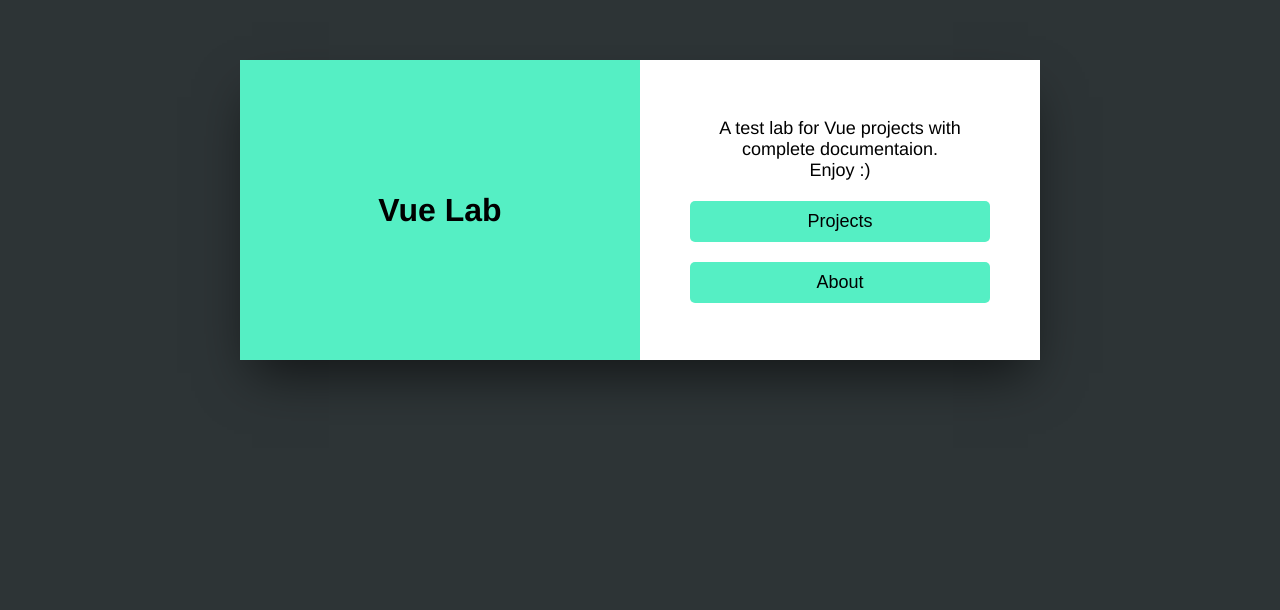
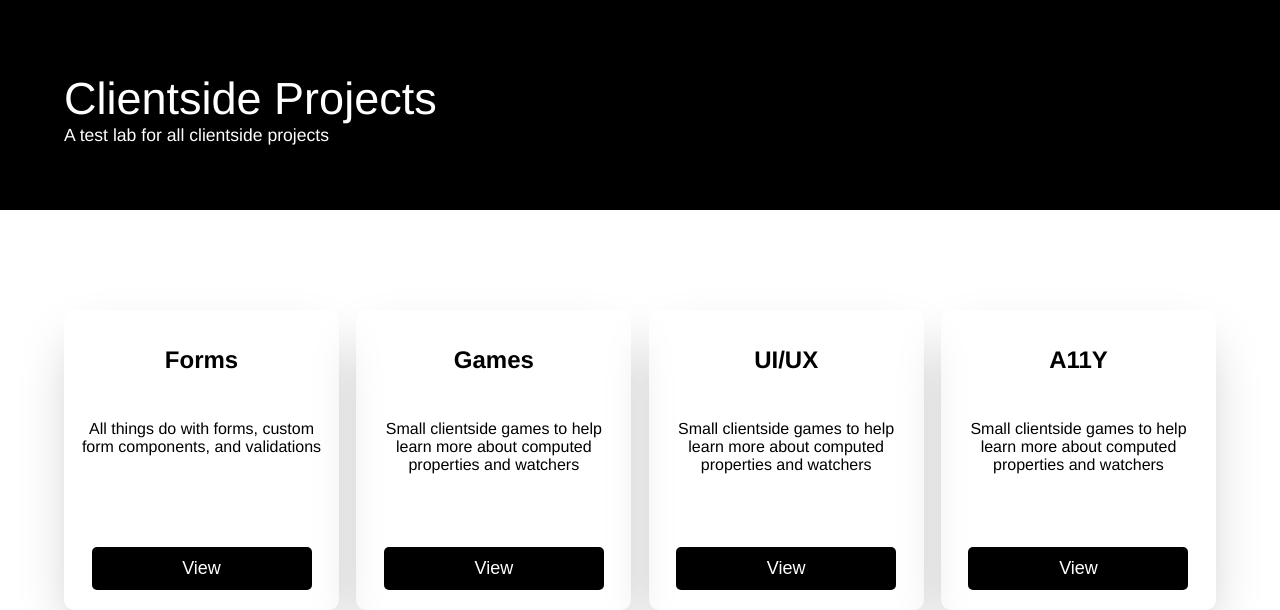
Before and after one commit to silashuereca/vue-form-elements, a Vue app: page / in a window 1280 px wide. Shown: the part 190-800 px from the top of the page. Built offline with nearby package versions, Linux system fonts and the light colour scheme.

Commit message:
feat: new layout and UI design for home page

```diff
--- a/src/assets/css/main.css
+++ b/src/assets/css/main.css
@@ -1,7 +1,8 @@
+@import './varliables.css';
+
 body {
   padding: 0;
   margin: 0;
-  background-color: #2d3436;
 }
 
 #app {
@@ -11,3 +12,7 @@ body {
   height: 100vh;
 
 }
+
+button:hover {
+  background-color: var(--btn-hover);
+}
--- /dev/null
+++ b/src/assets/css/varliables.css
@@ -0,0 +1,11 @@
+:root {
+	--primary: #000;
+	--info: #48dbfb;
+	--white: #fff;
+	--btn-hover: #34495e;
+}
+
+h1, h2, h3, h4, h5, h6, p {
+	margin: 0;
+	padding: 0;
+}
--- a/src/js/project-links.js
+++ b/src/js/project-links.js
@@ -1,7 +1,33 @@
-const projectRouts = [
+export const projectRouts = [
   {
-    label: 'Forms',
+    heading: 'Forms',
     routeName: 'forms',
+    description: 'All things do with forms, custom form components, and validations',
+    button: 'View',
+  },
+  {
+    heading: 'Games',
+    routeNamte: 'games',
+    description: 'Small clientside games to help learn more about computed properties and watchers',
+    button: 'View',
+  },
+  {
+    heading: 'UI/UX',
+    routeNamte: 'games',
+    description: 'Small clientside games to help learn more about computed properties and watchers',
+    button: 'View',
+  },
+  {
+    heading: 'A11Y',
+    routeNamte: 'games',
+    description: 'Small clientside games to help learn more about computed properties and watchers',
+    button: 'View',
+  },
+  {
+    heading: 'Performance',
+    routeNamte: 'games',
+    description: 'Small clientside games to help learn more about computed properties and watchers',
+    button: 'View',
   },
 ];
 
--- a/src/router/index.js
+++ b/src/router/index.js
@@ -1,15 +1,11 @@
 import Vue from 'vue';
 import VueRouter from 'vue-router';
 import Home from '../views/Home.vue';
-import Projects from '../views/projects/projects.vue';
-import Bio from '../views/bio/bio.vue';
 
 Vue.use(VueRouter);
 
 const routes = [
   { path: '/', name: 'Home', component: Home },
-  { path: '/projects', name: 'projects', component: Projects },
-  { path: '/about', name: 'about', component: Bio },
 ];
 
 const router = new VueRouter({
--- a/src/views/Home.vue
+++ b/src/views/Home.vue
@@ -1,163 +1,83 @@
 <template>
-  <div class="home-container">
-    <div class="box">
-      <div class="left-container">
-        <h1>Vue Lab</h1>
-      </div>
-      <div class="right-container">
-        <div class="inner-right-box">
-          <p>
-            A test lab for Vue projects with complete documentaion. <br> Enjoy :)
-          </p>
-        <div class="buttons-container">
-          <div>
-          <router-link class="btn" v-bind:to="{name: 'projects'}" tag="button">
-            Projects
-          </router-link>
-          </div>
-          <div>
-          <router-link class="btn bottom-btn" v-bind:to="{name: 'about'}" tag="button">
-            About
-          </router-link>
-          </div>
-        </div>
-        </div>
-      </div>
+<div>
+  <div class="banner">
+    <div class="heading">
+      <h1>Clientside Projects</h1>
+      <p>A test lab for all clientside projects</p>
     </div>
   </div>
+  <project v-bind:projects="projects"></project>
+</div>
 </template>
 
 <script>
+import { projectRouts } from '../js/project-links';
+import project from './project.vue';
 
 export default {
   name: 'Home',
+  components: {
+    project,
+  },
+  data() {
+    return {
+      projects: [],
+    };
+  },
+  mounted() {
+    this.projects = projectRouts;
+  },
 };
 </script>
 
 <style scoped>
 
-.home-container {
+.banner {
+  position: relative;
   width: 100%;
-  height: 100vh;
-  display: flex;
-  justify-content: center;
-  align-items: center;
-  overflow-y: hidden;
+  height: 400px;
+  background-color: var(--primary);
 }
 
-.box {
-  display: flex;
-  background-color: #fff;
-  box-shadow: 0 25px 50px -12px rgba(0, 0, 0, 0.6)
-}
-
-.left-container {
-  width: 400px;
-  height: 300px;
-  display: flex;
-  justify-content: center;
-  align-items: center;
-  background-color: #55efc4;
+.heading {
+  position: absolute;
+  bottom: 4rem;
+  width: 90%;
+  right: 0;
+  left: 0;
+  margin-left: auto;
+  margin-right: auto;
 }
 
 h1 {
-  color: #000;
+  font-size: 45px;
+  font-weight: 400;
+  color: var(--white)
 }
 
 p {
-  font-size: 18px;
-  margin: 0;
-}
-
-.right-container {
+  font-size: 1.1rem;
+  color: var(--white);
   width: 400px;
-  height: 300px;
-  display: flex;
-  justify-content: center;
-  align-items: center;
-  text-align: center;
-}
-
-.inner-right-box {
-  width: 75%;
-}
-
-.buttons-container {
-  padding-top: 20px;
-}
-
-.btn {
-  width: 100%;
-  padding: 10px;
-  cursor: pointer;
-  border: none;
-  border-radius: 5px;
-  background-color: #55efc4;
-  transition: all 0.1s ease-in-out;
-  color: #000;
-  font-size: 18px;
-}
-
-.btn:hover {
-  background-color: #00b894;
-  color: #fff;
-}
-
-.bottom-btn {
-  margin-top: 20px;
 }
 
 @media only screen and (max-width: 800px){
-  .home-container {
-    width: 100%;
-    height: 100vh;
+  .banner {
     display: flex;
-    margin-top: -20%;
+    justify-content: center;
+    align-items: center;
+    text-align: center;
   }
 
-  .box {
-    display: block;
+  .heading {
+    position: relative;
+    bottom: 0;
+    margin-left: 0;
   }
 
-  .left-container {
-    height: 225px;
-  }
-
-  .btn {
+  p {
     width: 100%;
-  }
-}
-
-@media only screen and (max-width: 500px){
-  .left-container {
-    width: 350px;
-  }
-
-  .right-container {
-    width: 350px;
-  }
-}
-
-@media only screen and (max-width: 370px){
-  .left-container {
-    width: 300px;
-    height: 200px;
-  }
-
-  .right-container {
-    width: 300px;
-  }
-}
-
-@media only screen and (max-height: 667px){
-  .home-container {
-    margin-top: -10%;
-  }
-}
-
-@media only screen and (max-height: 568px){
-  .home-container {
-    margin-top: 0%;
+    margin: auto;
   }
 }
 </style>
--- /dev/null
+++ b/src/views/project.vue
@@ -0,0 +1,88 @@
+<template>
+<div class="project-container">
+  <div class="project" v-for="(item, index) in projects" v-bind:key="index">
+    <div class="project-banner">
+      <h2 v-text="item.heading"></h2>
+    </div>
+    <div class="description">
+      <p v-text="item.description"></p>
+    </div>
+    <div class="btn-container">
+    <router-link v-bind:to="{name: item.routeName}" v-text="item.button" tag="button"></router-link>
+    </div>
+  </div>
+</div>
+</template>
+
+<script>
+export default {
+  name: 'Project',
+  props: {
+    projects: {
+      type: Array,
+      default: (() => []),
+    },
+  },
+  created() {
+    console.log('component', this.projects);
+  },
+};
+</script>
+
+<style scoped>
+
+.project-container {
+  width: 90%;
+  margin: auto;
+  display: flex;
+  flex-wrap: wrap;
+  justify-content: space-between;
+}
+
+.project {
+  position: relative;
+  width: 275px;
+  height: 300px;
+  box-shadow: 0 25px 50px -12px rgba(0, 0, 0, 0.25);
+  border-radius: 10px;
+  overflow: hidden;
+  margin-top: 100px;
+}
+
+.project-banner {
+  display: flex;
+  align-items: center;
+  justify-content: center;
+  width: 100%;
+  height: 100px;
+}
+
+.description {
+  width: 90%;
+  margin: auto;
+  padding-top: 10px;
+  text-align: center;
+}
+
+.btn-container {
+  position: absolute;
+  width: 100%;
+  display: flex;
+  justify-content: center;
+  bottom: 20px;
+}
+
+button {
+  width: 80%;
+  padding-top: 11px;
+  padding-bottom: 11px;
+  border: none;
+  background-color: var(--primary);
+  color: var(--white);
+  font-size: 18px;
+  border-radius: 5px;
+  cursor: pointer;
+  transition: all 0.1s ease-in-out;
+}
+
+</style>
--- a/src/views/projects/menu.vue
+++ /dev/null
@@ -1,108 +0,0 @@
-<template>
- <div>
-    <div class="toggle-container" v-bind:class="{'close-toggle': toggle}">
-      <button
-        class="toggle-btn"
-        v-text="toggle ? 'Menu' : 'close'"
-        v-on:click="toggleBtn()"
-        >
-      </button>
-      <div class="toggle-projects">
-        <h1>Projects</h1>
-        <slot></slot>
-      </div>
-    </div>
-</div>
-</template>
-
-<script>
-export default {
-  name: 'menu',
-  data() {
-    return {
-      toggle: false,
-    };
-  },
-  mounted() {
-    const width = window.innerWidth;
-    if (width < 1024) {
-      this.toggle = true;
-    }
-  },
-  methods: {
-    toggleBtn() {
-      this.toggle = !this.toggle;
-    },
-  },
-};
-</script>
-
-<style scoped>
-
-  h1 {
-    color: #000;
-  }
-
- .toggle-container {
-   display: flex;
-   justify-content: center;
-   align-items: center;
-   width: 22%;
-   height: 100vh;
-   position: sticky;
-   background-color: white;
-   transition: all 1s ease-in-out;
- }
-
- .toggle-btn {
-   position: absolute;
-   color: #000;
-   width: 60px;
-   padding: 8px;
-   background-color: #55efc4;
-   border: none;
-   top: 6%;
-   right: -60px;
-   cursor: pointer;
-   outline: none;
-   box-shadow: none;
- }
-
- .toggle-btn:hover {
-   background-color: #00b894;
-   color: #fff;
- }
-
- .close-toggle {
-   position: absolute;
-   left: -22.5%;
- }
-
- .toggle-projects {
-   width: 90%;
-   height: 95%;
- }
-
- /* media queries */
- @media only screen and (max-width: 1024px){
-   .toggle-container {
-     width: 35%;
-   }
-
-   .close-toggle {
-     position: absolute;
-     left: -35.5%;
-   }
- }
-
- @media only screen and (max-width: 500px){
-   .toggle-container {
-     width: 70%;
-   }
-
-   .close-toggle {
-     position: absolute;
-     left: -70.5%;
-   }
- }
-</style>
--- a/src/views/projects/projects.vue
+++ /dev/null
@@ -1,23 +0,0 @@
-<template>
-  <div class="projects-container">
-    <toggle-menu>
-      <template>
-        <slot>
-        </slot>
-      </template>
-    </toggle-menu>
-    <div class="docs-container">
-    </div>
-  </div>
-</template>
-
-<script>
-import toggleMenu from './menu.vue';
-
-export default {
-  name: 'projects',
-  components: {
-    toggleMenu,
-  },
-};
-</script>
```
